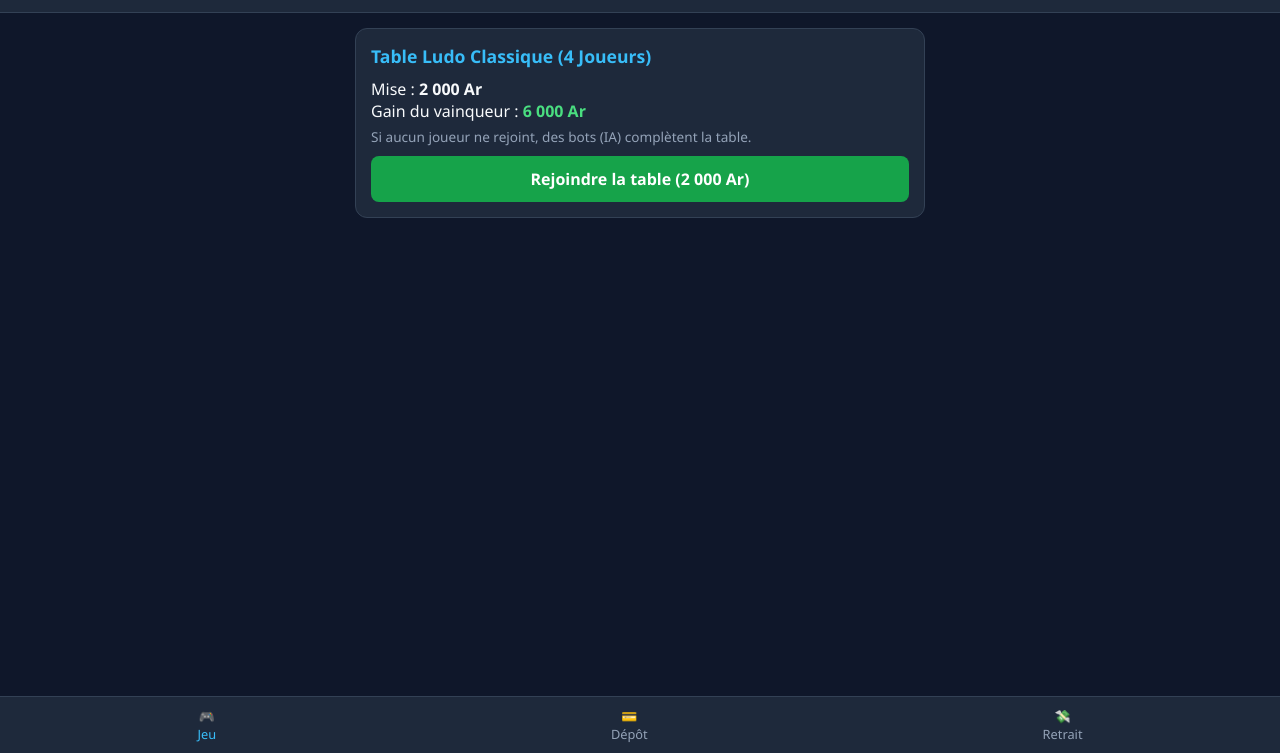
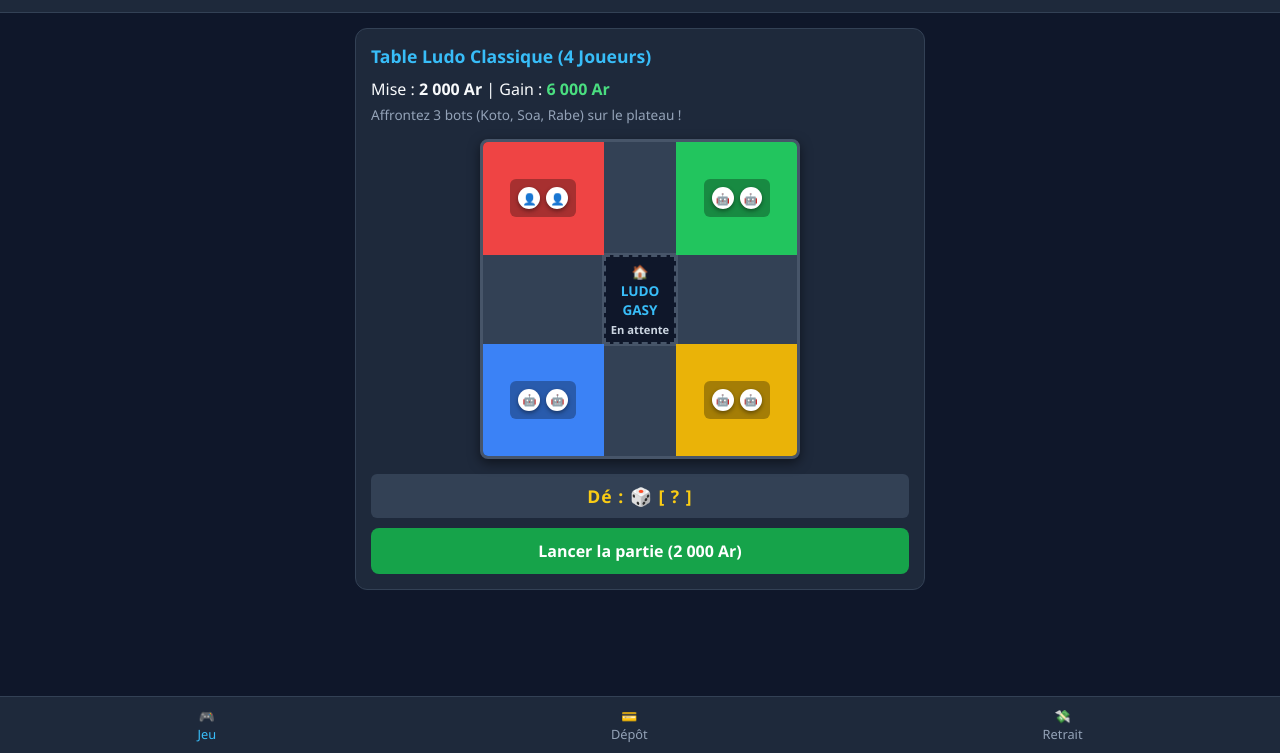
Before and after one commit to tsiresenah-alt/Travail-en-ligne-, a plain HTML site: page index.html in a window 1280 px wide. Shown: the part 47-800 px from the top of the page. Drawn offline with Linux system fonts and the light colour scheme.

Commit message:
Update index.html

```diff
--- a/index.html
+++ b/index.html
@@ -23,7 +23,7 @@
         input, select { width: 100%; padding: 10px; margin: 8px 0; background: #0f172a; border: 1px solid #475569; border-radius: 6px; color: white; font-size: 1rem; }
 
         /* Navigation basse */
-        nav { position: fixed; bottom: 0; left: 0; width: 100%; background: #1e293b; display: flex; justify-content: space-around; padding: 10px 0; border-top: 1px solid #334155; }
+        nav { position: fixed; bottom: 0; left: 0; width: 100%; background: #1e293b; display: flex; justify-content: space-around; padding: 10px 0; border-top: 1px solid #334155; z-index: 100; }
         nav button { background: none; border: none; color: #94a3b8; font-size: 0.8rem; cursor: pointer; display: flex; flex-direction: column; align-items: center; }
         nav button.active { color: #38bdf8; }
 
@@ -31,7 +31,79 @@
         .tab-content.active { display: block; }
 
         .operator-box { background: #334155; padding: 10px; border-radius: 6px; margin-bottom: 8px; font-size: 0.9rem; }
-        .status-box { font-size: 0.9rem; color: #cbd5e1; margin-top: 10px; padding: 10px; background: #0f172a; border-radius: 6px; border: 1px dashed #475569; }
+
+        /* PLATEAU DE LUDO VISUEL */
+        .ludo-board {
+            width: 100%;
+            max-width: 320px;
+            height: 320px;
+            margin: 15px auto;
+            background: #1e293b;
+            border: 3px solid #475569;
+            border-radius: 8px;
+            display: grid;
+            grid-template-columns: 2fr 1.2fr 2fr;
+            grid-template-rows: 2fr 1.2fr 2fr;
+            position: relative;
+            box-shadow: 0 4px 12px rgba(0,0,0,0.5);
+        }
+        .ludo-base {
+            display: flex;
+            justify-content: center;
+            align-items: center;
+            padding: 10px;
+        }
+        .base-red { background: #ef4444; border-top-left-radius: 5px; }    /* Joueur */
+        .base-green { background: #22c55e; border-top-right-radius: 5px; } /* Bot Koto */
+        .base-blue { background: #3b82f6; border-bottom-left-radius: 5px; }  /* Bot Soa */
+        .base-yellow { background: #eab308; border-bottom-right-radius: 5px; }/* Bot Rabe */
+
+        .ludo-center {
+            background: #0f172a;
+            display: flex;
+            flex-direction: column;
+            justify-content: center;
+            align-items: center;
+            border: 2px dashed #475569;
+            font-size: 0.85rem;
+            font-weight: bold;
+            color: #38bdf8;
+            text-align: center;
+            padding: 5px;
+        }
+
+        .pawn-container {
+            display: flex;
+            gap: 6px;
+            background: rgba(0,0,0,0.3);
+            padding: 8px;
+            border-radius: 6px;
+        }
+        .pawn {
+            width: 22px;
+            height: 22px;
+            border-radius: 50%;
+            background: white;
+            box-shadow: 0 2px 4px rgba(0,0,0,0.4);
+            display: flex;
+            justify-content: center;
+            align-items: center;
+            font-size: 0.7rem;
+            font-weight: bold;
+            color: #0f172a;
+        }
+
+        .dice-display {
+            background: #334155;
+            padding: 10px 15px;
+            border-radius: 6px;
+            font-size: 1.1rem;
+            font-weight: bold;
+            margin: 10px 0;
+            text-align: center;
+            letter-spacing: 1px;
+            color: #facc15;
+        }
     </style>
 </head>
 <body>
@@ -47,13 +119,63 @@
         <div id="tab-game" class="tab-content active">
             <div class="card">
                 <h2>Table Ludo Classique (4 Joueurs)</h2>
-                <p>Mise : <strong>2 000 Ar</strong></p>
-                <p>Gain du vainqueur : <strong style="color: #4ade80;">6 000 Ar</strong></p>
-                <p style="font-size: 0.85rem; color: #94a3b8; margin-top: 5px;">Si aucun joueur ne rejoint, des bots (IA) complètent la table.</p>
-                <button class="btn btn-success" id="btn-rejoindre" onclick="rejoindreTable()">Rejoindre la table (2 000 Ar)</button>
+                <p>Mise : <strong>2 000 Ar</strong> | Gain : <strong style="color: #4ade80;">6 000 Ar</strong></p>
+                <p style="font-size: 0.85rem; color: #94a3b8; margin-top: 5px;">Affrontez 3 bots (Koto, Soa, Rabe) sur le plateau !</p>
 
-                <div class="status-box" id="game-status" style="display: none;">
-                    En attente de joueurs...
+                <!-- PLATEAU DE LUDO -->
+                <div class="ludo-board">
+                    <!-- Base Rouge (Joueur) -->
+                    <div class="ludo-base base-red">
+                        <div class="pawn-container">
+                            <div class="pawn" title="Vous">👤</div>
+                            <div class="pawn" title="Vous">👤</div>
+                        </div>
+                    </div>
+                    <!-- Chemin Haut -->
+                    <div style="background: #334155; border-bottom: 2px solid #475569;"></div>
+                    <!-- Base Verte (Bot Koto) -->
+                    <div class="ludo-base base-green">
+                        <div class="pawn-container">
+                            <div class="pawn">🤖</div>
+                            <div class="pawn">🤖</div>
+                        </div>
+                    </div>
+
+                    <!-- Chemin Gauche -->
+                    <div style="background: #334155; border-right: 2px solid #475569;"></div>
+                    <!-- Centre -->
+                    <div class="ludo-center">
+                        <div>🏠 LUDO GASY</div>
+                        <div id="game-turn-info" style="font-size:0.7rem; color:#cbd5e1; margin-top:3px;">En attente</div>
+                    </div>
+                    <!-- Chemin Droite -->
+                    <div style="background: #334155; border-left: 2px solid #475569;"></div>
+
+                    <!-- Base Bleue (Bot Soa) -->
+                    <div class="ludo-base base-blue">
+                        <div class="pawn-container">
+                            <div class="pawn">🤖</div>
+                            <div class="pawn">🤖</div>
+                        </div>
+                    </div>
+                    <!-- Chemin Bas -->
+                    <div style="background: #334155; border-top: 2px solid #475569;"></div>
+                    <!-- Base Jaune (Bot Rabe) -->
+                    <div class="ludo-base base-yellow">
+                        <div class="pawn-container">
+                            <div class="pawn">🤖</div>
+                            <div class="pawn">🤖</div>
+                        </div>
+                    </div>
+                </div>
+
+                <div class="dice-display" id="dice-box">Dé : 🎲 [ ? ]</div>
+
+                <button class="btn btn-success" id="btn-rejoindre" onclick="rejoindreTable()">Lancer la partie (2 000 Ar)</button>
+
+                <div class="card" id="game-status-card" style="display: none; margin-top: 15px; background: #0f172a;">
+                    <h3 style="font-size: 0.95rem; color: #38bdf8; margin-bottom: 5px;">Journal de la partie</h3>
+                    <p id="game-status" style="font-size: 0.85rem; color: #cbd5e1;">En attente...</p>
                 </div>
             </div>
         </div>
@@ -64,15 +186,9 @@
                 <h2>Faire un Dépôt</h2>
                 <p style="font-size: 0.9rem; margin-bottom: 10px;">Transférez d'abord l'argent sur nos numéros :</p>
 
-                <div class="operator-box">
-                    <strong>MVola :</strong> 034 00 000 00 (Nom: Hasam)
-                </div>
-                <div class="operator-box">
-                    <strong>Orange Money :</strong> 032 00 000 00 (Nom: Hasam)
-                </div>
-                <div class="operator-box">
-                    <strong>Airtel Money :</strong> 033 00 000 00 (Nom: Hasam)
-                </div>
+                <div class="operator-box"><strong>MVola :</strong> 034 00 000 00 (Nom: Hasam)</div>
+                <div class="operator-box"><strong>Orange Money :</strong> 032 00 000 00 (Nom: Hasam)</div>
+                <div class="operator-box"><strong>Airtel Money :</strong> 033 00 000 00 (Nom: Hasam)</div>
 
                 <hr style="border: 0; border-top: 1px solid #334155; margin: 15px 0;">
 
@@ -109,19 +225,13 @@
 
     <!-- NAVIGATION BASSE -->
     <nav>
-        <button class="active" onclick="switchTab('game', this)">
-            <span>🎮</span> Jeu
-        </button>
-        <button onclick="switchTab('deposit', this)">
-            <span>💳</span> Dépôt
-        </button>
-        <button onclick="switchTab('withdraw', this)">
-            <span>💸</span> Retrait
-        </button>
+        <button class="active" onclick="switchTab('game', this)"><span>🎮</span> Jeu</button>
+        <button onclick="switchTab('deposit', this)"><span>💳</span> Dépôt</button>
+        <button onclick="switchTab('withdraw', this)"><span>💸</span> Retrait</button>
     </nav>
 
     <script>
-        let userSolde = 4000; // Solde de test
+        let userSolde = 4000; // Solde initial de test
 
         function updateUI() {
             document.getElementById('user-balance').innerText = userSolde.toLocaleString() + ' Ar';
@@ -148,46 +258,55 @@
             updateUI();
 
             let btn = document.getElementById('btn-rejoindre');
+            let statusCard = document.getElementById('game-status-card');
             let statusBox = document.getElementById('game-status');
+            let turnInfo = document.getElementById('game-turn-info');
+            let diceBox = document.getElementById('dice-box');
 
             btn.style.display = 'none';
-            statusBox.style.display = 'block';
-            statusBox.innerHTML = "🔍 Recherche de joueurs réels...";
+            statusCard.style.display = 'block';
+            statusBox.innerHTML = "🔍 Connexion à la table... 3 bots détectés (Koto, Soa, Rabe).";
+            turnInfo.innerText = "Partie en cours...";
 
-            // Étape 1 : Attente de 2 secondes pour faire croire qu'on cherche des joueurs
+            // Séquence animée du jeu sur le plateau
             setTimeout(() => {
-                statusBox.innerHTML = "🤖 Aucun joueur trouvé en ligne. Ajout de 3 bots (Koto, Soa, Rabe)...";
-            }, 2000);
+                diceBox.innerHTML = "🎲 Dé : [ 6 ] -> Koto sort un pion !";
+                statusBox.innerHTML += "<br>🤖 <b>Koto</b> (Vert) lance le dé : fait 6 et sort de sa base.";
+            }, 1500);
 
-            // Étape 2 : Lancement de la partie après 4 secondes
             setTimeout(() => {
-                lancerSimulationPartie();
+                diceBox.innerHTML = "🎲 Dé : [ 4 ] -> C'est votre tour (Rouge)";
+                statusBox.innerHTML += "<br>👤 Vous lancez le dé : <b>4</b>. Vos pions avancent sur le plateau.";
+                turnInfo.innerText = "Tour du Joueur";
+            }, 3000);
+
+            setTimeout(() => {
+                diceBox.innerHTML = "🎲 Dé : [ 5 ] -> Soa (Bleu) avance.";
+                statusBox.innerHTML += "<br>🤖 <b>Soa</b> fait 5 et avance sur le circuit.";
             }, 4500);
-        }
 
-        function lancerSimulationPartie() {
-            let statusBox = document.getElementById('game-status');
-            let btn = document.getElementById('btn-rejoindre');
-
-            // SÉCURITÉ ADMIN ("Pour que tu ne dépenses pas trop") :
-            // On attribue 75% de chance de victoire au Bot et 25% de chance au joueur.
-            // Tu peux modifier le chiffre (ex: 0.8 pour 80% de victoires bots).
+            // Résultat final basé sur la règle de protection admin (75% de chance de victoire bot)
+            setTimeout(() => {
                 let securiteAdminChance = 0.75;
                 let tirageAleatoire = Math.random();
 
                 if (tirageAleatoire < securiteAdminChance) {
-                // Le Bot gagne -> L'admin garde les 2 000 Ar et ne débourse rien !
-                statusBox.innerHTML = "❌ **Partie terminée !** Le <b>Bot Koto</b> a rentré ses 4 pions en premier.<br>Vous avez perdu votre mise de 2 000 Ar.";
+                    // Bot gagne
+                    diceBox.innerHTML = "🎲 Fin de partie !";
+                    turnInfo.innerText = "Victoire de Koto";
+                    statusBox.innerHTML += "<br><br>❌ <b>Partie terminée :</b> Le bot <b>Koto</b> a rentré tous ses pions en premier. Vous avez perdu votre mise de 2 000 Ar.";
                 } else {
-                // Le joueur gagne -> Il remporte 6 000 Ar
+                    // Joueur gagne
                     userSolde += 6000;
                     updateUI();
-                statusBox.innerHTML = "🎉 **Victoire magistrale !** Vous avez battu les bots et gagné la partie !<br><span style='color:#4ade80;'>+6 000 Ar</span> ajoutés à votre solde.";
+                    diceBox.innerHTML = "🏆 JACKPOT !";
+                    turnInfo.innerText = "Victoire du Joueur !";
+                    statusBox.innerHTML += "<br><br>🎉 <b>Victoire magistrale !</b> Vous avez rentré tous vos pions en premier ! <span style='color:#4ade80;'>+6 000 Ar</span> ajoutés à votre solde.";
                 }
 
-            // Réafficher le bouton pour rejouer
                 btn.style.display = 'block';
-            btn.innerText = "Rejouer une partie (2 000 Ar)";
+                btn.innerText = "Rejouer (2 000 Ar)";
+            }, 6500);
         }
 
         function soumettreDepot() {
```
Lines whose indentation alone changed are shown as unchanged.
